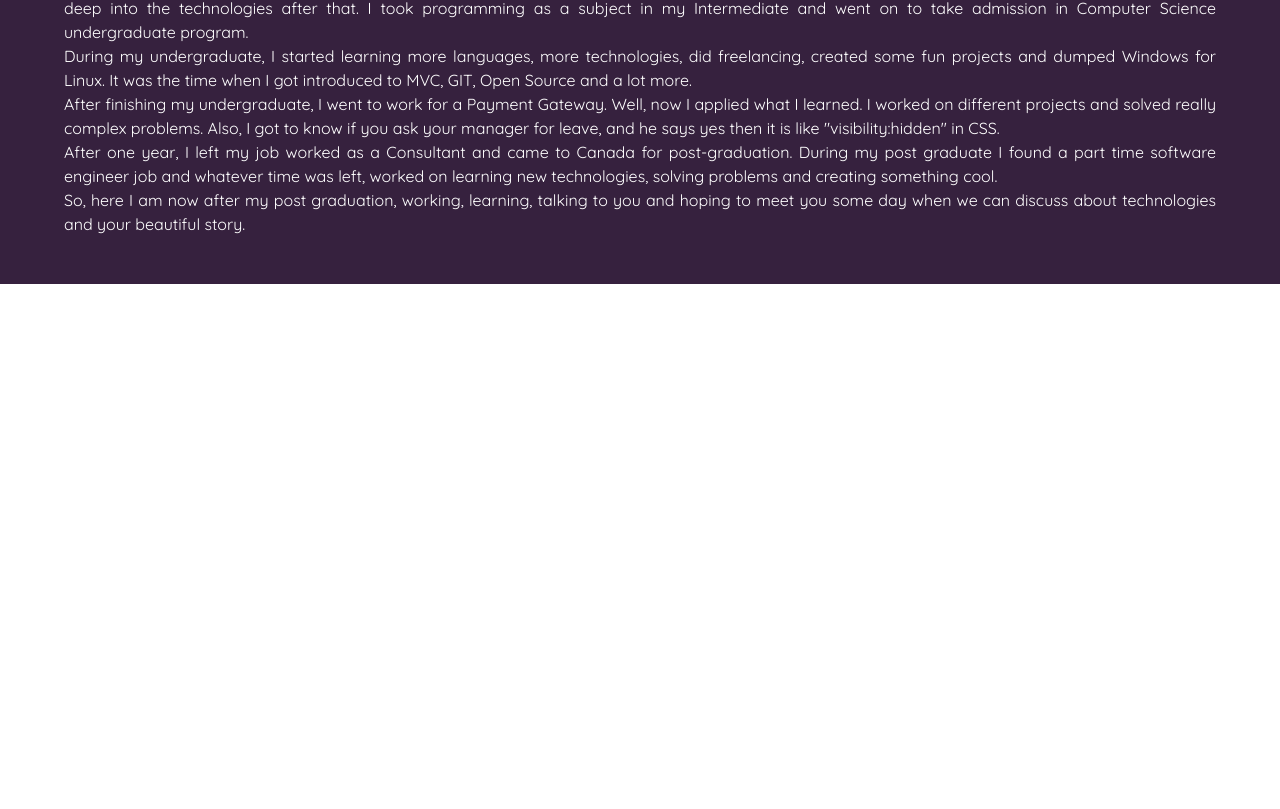
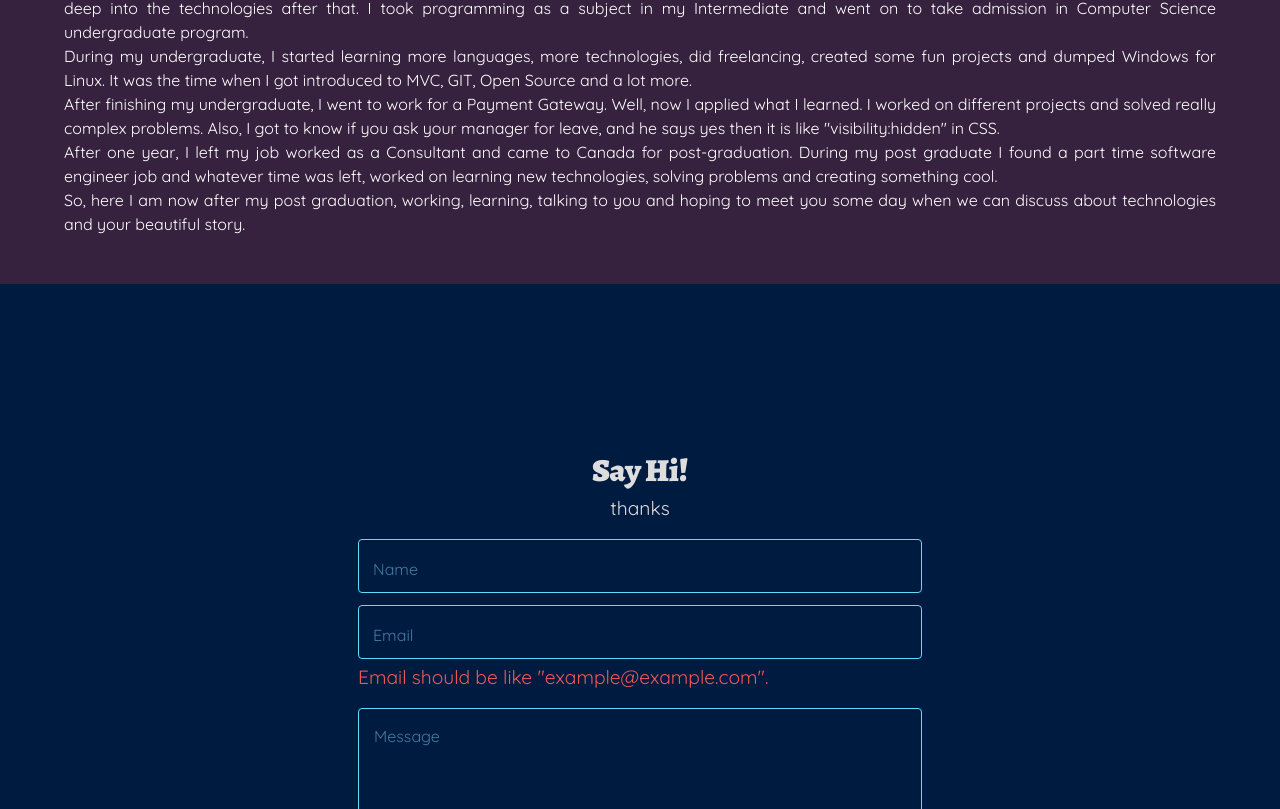
Before and after one commit to arcvats/portfolio, a React (Create React App) app: page / in a window 1280 px wide. Shown: the part 2932-3741 px from the top of the page. Before the commit the page ends 3216 px from the top, so only its background shows below. Built offline with nearby package versions, Linux system fonts and the light colour scheme.

Commit message:
add contact form

```diff
--- a/package.json
+++ b/package.json
@@ -3,6 +3,8 @@
   "version": "0.1.0",
   "private": true,
   "dependencies": {
+    "@sendgrid/mail": "6.3.1",
+    "axios": "0.18.0",
     "react": "^16.8.6",
     "react-dom": "^16.8.6",
     "react-lazyload": "2.5.0",
--- a/src/components/App.js
+++ b/src/components/App.js
@@ -3,6 +3,7 @@ import Intro from "./Intro";
 import Skills from "./Skills";
 import Story from "./Story";
 import Projects from "./Projects";
+import Contact from "./Contact";
 import "./App.css";
 
 export default function App() {
@@ -12,6 +13,7 @@ export default function App() {
       <Projects />
       <Skills />
       <Story />
+      <Contact />
       <div className="social-media is-hidden-mobile">
         <p>
           <a
--- /dev/null
+++ b/src/components/Contact.css
@@ -0,0 +1,81 @@
+.contact.hero {
+    background: #001B40;
+    color: #DDDDDD;
+}
+
+.contact h1{
+    font-family: "Alegreya", serif;
+    font-size: 2em;
+    text-align: center;
+}
+
+.contact p{
+    font-family: "Quicksand", serif;
+    font-size: 1.2em;
+    text-align: center;
+    margin-bottom: 1rem;
+}
+
+.contact input{
+    background: transparent;
+    border:1px solid #5EDCFF;
+    color: #DDDDDD;
+}
+
+.contact input:hover{
+    background: transparent;
+    border:1px solid #457B9D;
+}
+
+.contact input::placeholder{
+    color: #457B9D;
+    font-size: 1rem;
+    font-family: "Quicksand", serif;
+}
+
+.contact textarea{
+    background: transparent;
+    border:1px solid #5EDCFF;
+    color: #DDDDDD;
+}
+
+.contact textarea:hover{
+    background: transparent;
+    border:1px solid #457B9D;
+}
+
+.contact textarea::placeholder{
+    color: #457B9D;
+    font-size: 1rem;
+    font-family: "Quicksand", serif;
+}
+
+.contact button.button.is-link{
+    color: #457B9D;
+    border: 1px solid rgb(211, 230, 47);
+    font-family: "Kalam", cursive;
+
+}
+
+.contact button.button.is-link.is-disabled{
+    background: transparent;
+    border: 1px solid #f05757;
+    color: #f05757;
+}
+
+.contact button.button.is-link.is-disabled:hover{
+    background: transparent;
+    border: 1px solid #f05757;
+    color: #f05757;
+}
+
+.contact button.button.is-link:hover{
+    background: transparent;
+    border: 1px solid #22c022;
+    color: #22c022;
+}
+
+.contact p.help{
+    text-align: left;
+    color:#f05757;
+}
--- /dev/null
+++ b/src/components/Contact.js
@@ -0,0 +1,125 @@
+import React, { useState, useEffect } from "react";
+import axios from "axios";
+import "./Contact.css";
+
+export default function Contact() {
+  const [isEmailValid, setIsEmailValid] = useState(false);
+  const [isMessageValid, setIsMessageValid] = useState(false);
+  const [isFormValid, setIsFormValid] = useState(false);
+  const [formData, setFormData] = useState({
+    name: "",
+    email: "",
+    message: ""
+  });
+  const handleInputs = e => {
+    setFormData({ ...formData, [e.target.name]: e.target.value });
+  };
+
+  const { name, email, message } = formData;
+
+  const handleSubmit = e => {
+    e.preventDefault();
+    axios
+      .post("/.netlify/functions/mailer", formData)
+      .then(data => {
+        console.log(data);
+      })
+      .catch(err => {
+        console.log(err);
+      });
+  };
+
+  useEffect(() => {
+    const isValidEmail = email.match(
+      /^(([^<>()[\]\\.,;:\s@"]+(\.[^<>()[\]\\.,;:\s@"]+)*)|(".+"))@((\[[0-9]{1,3}\.[0-9]{1,3}\.[0-9]{1,3}\.[0-9]{1,3}])|(([a-zA-Z\-0-9]+\.)+[a-zA-Z]{2,}))$/
+    );
+    if (isValidEmail) {
+      setIsEmailValid(true);
+    } else {
+      setIsEmailValid(false);
+    }
+    if (message.length) {
+      setIsMessageValid(true);
+    } else {
+      setIsMessageValid(false);
+    }
+    if (isValidEmail && message.length) {
+      setIsFormValid(true);
+    } else {
+      setIsFormValid(false);
+    }
+  }, [email, message.length]);
+
+  return (
+    <section className="hero is-fullheight contact" id="contact">
+      <div className="hero-body">
+        <div className="container">
+          <h1>Say Hi!</h1>
+          <p>thanks</p>
+          <div className="columns is-centered">
+            <div className="column is-half">
+              <form className="contact-form">
+                <div className="field">
+                  <div className="control">
+                    <input
+                      className="input is-large"
+                      type="text"
+                      placeholder="Name"
+                      onChange={handleInputs}
+                      name="name"
+                      value={name}
+                    />
+                  </div>
+                </div>
+                <div className="field">
+                  <div className="control">
+                    <input
+                      className="input is-large"
+                      type="email"
+                      name="email"
+                      placeholder="Email"
+                      value={email}
+                      onChange={handleInputs}
+                    />
+                  </div>
+                  <p className={isEmailValid ? "is-hidden" : "help is-danger"}>
+                    Email should be like "example@example.com".
+                  </p>
+                </div>
+                <div className="field">
+                  <div className="control">
+                    <textarea
+                      className="textarea is-large"
+                      placeholder="Message"
+                      name="message"
+                      value={message}
+                      onChange={handleInputs}
+                    />
+                  </div>
+                  <p
+                    className={isMessageValid ? "is-hidden" : "help is-danger"}
+                  >
+                    Message is required.
+                  </p>
+                </div>
+                <div className="field">
+                  <div className="control">
+                    <button
+                      className={`button is-link is-outlined is-fullwidth is-medium ${
+                        isFormValid ? "" : "is-disabled"
+                      }`}
+                      disabled={isFormValid ? "" : "disabled"}
+                      onSubmit={handleSubmit}
+                    >
+                      SEND MESSAGE <i className="fas fa-paper-plane" />
+                    </button>
+                  </div>
+                </div>
+              </form>
+            </div>
+          </div>
+        </div>
+      </div>
+    </section>
+  );
+}
--- a/src/components/Projects.js
+++ b/src/components/Projects.js
@@ -48,8 +48,8 @@ export default function Projects() {
                   <h2>securebox-dashboard</h2>
                   <p>
                     Dashboard for securebox toolkit. Displays graphs for
-                    different parameters, shows audit information, traces,
-                    anomalies and function benchmarks.
+                    different params, shows audit, traces, anomalies and
+                    function benchmarks.
                   </p>
                   <div className="project-foot">
                     <div className="columns is-flex-mobile">
--- a/src/components/Story.css
+++ b/src/components/Story.css
@@ -21,15 +21,3 @@
     font-size: 1em;
     text-align: justify;
 }
-
-.story .box{
-    float: left;
-    margin:1em 1em 1em 0;
-    color: #000;
-    width: 300px;
-}
-
-.story .box p{
-    color: #000;
-    font-size: 12px;
-}
```
Also changed, not shown: 2 other files (tests, documents, lock files or other folders).
